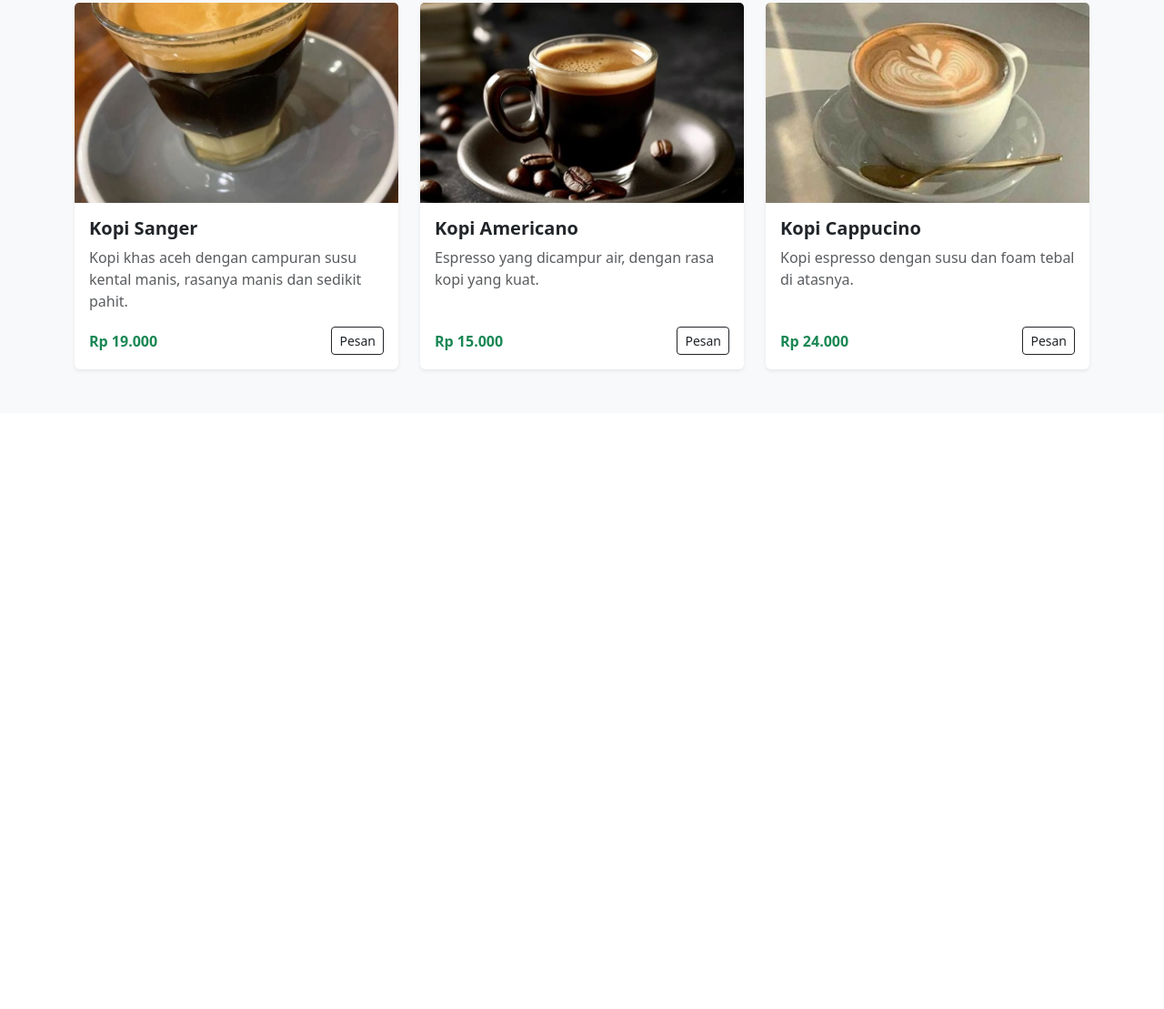
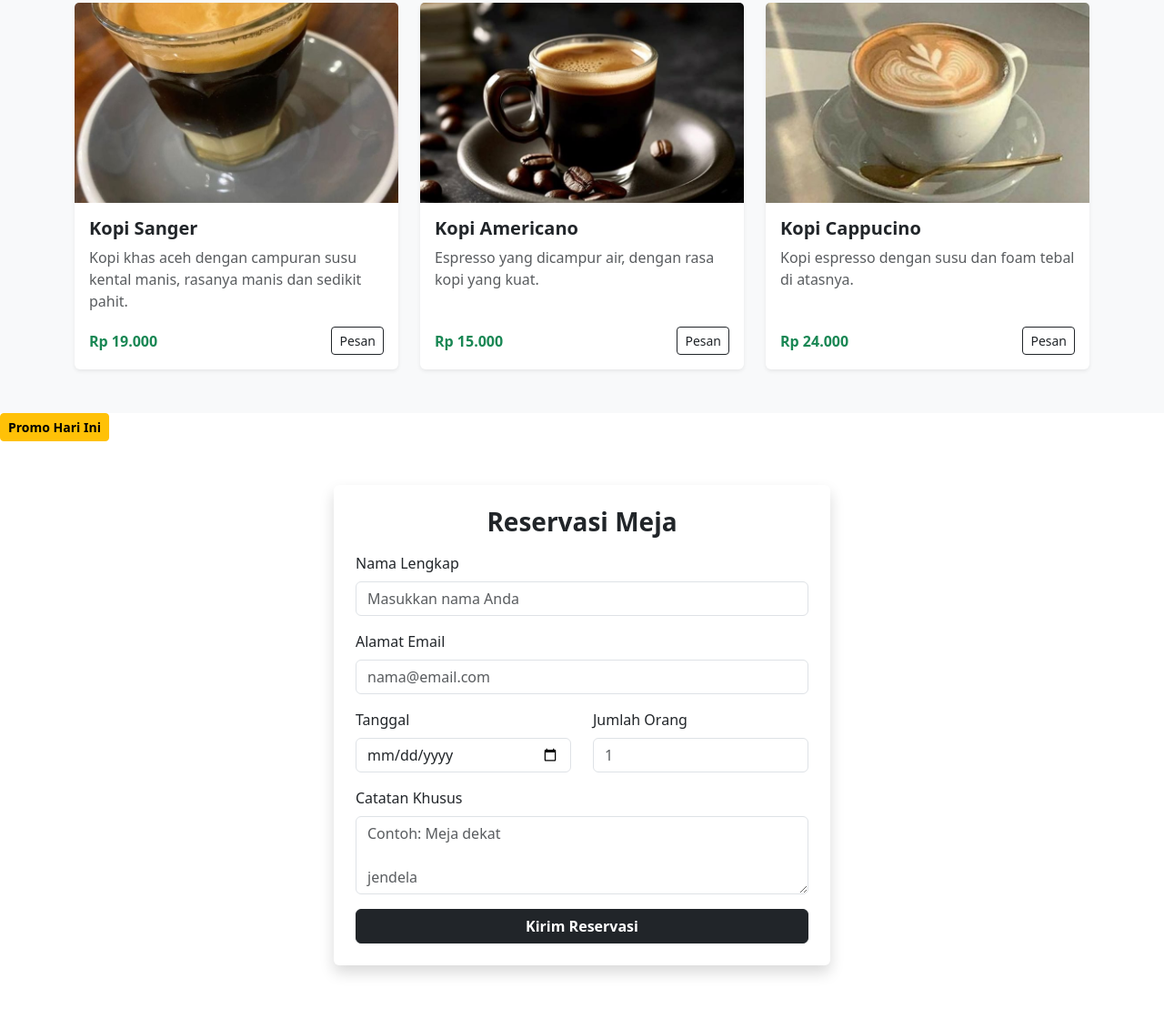
Before and after one commit to nabilaputrinasution12/websitecafe_nabilaputrinst, a plain HTML site: page index.html in a window 1280 px wide. Shown: the part 1558-2667 px from the top of the page at 91% size. Before the commit the page ends 2012 px from the top, so only its background shows below. Drawn offline with nearby package versions, Linux system fonts and the light colour scheme.

Commit message:
menambahkan button

```diff
--- a/index.html
+++ b/index.html
@@ -268,6 +268,126 @@ class="card-img-top" alt="Caffe Latte" style="height: 220px; object-fit: cover;"
  </div>
 
  </section>
+  <!-- Button Modal -->
+  <button type="button" class="btn btn-warning btn-sm fw-bold" data-bs-toggle="modal"
+
+data-bs-target="#promoModal">
+
+ Promo Hari Ini
+
+ </button>
+
+  <!-- Komponen Modal Promo -->
+  <div class="modal fade" id="promoModal" tabindex="-1" aria-labelledby="promoModalLabel" aria-hidden="true">
+
+ <div class="modal-dialog modal-dialog-centered">
+
+ <div class="modal-content">
+
+ <div class="modal-header bg-warning text-dark">
+
+ <h5 class="modal-title fw-bold" id="promoModalLabel">🎉 Promo Spesial Hari Ini!</h5>
+
+ <button type="button" class="btn-close" data-bs-dismiss="modal" aria-label="Close"></button>
+
+ </div>
+
+ <div class="modal-body text-center py-4">
+
+ <h4 class="fw-bold">Diskon 20% All Item</h4> <p class="text-muted">Gunakan kode kupon di bawah ini saat bertransaksi di kasir:</p>
+
+ <div class="badge bg-dark fs-5 p-2 mb-3">AROMAF34</div>
+
+ <p class="small text-danger">*Berlaku hanya untuk pembelian hari ini.</p>
+
+ </div>
+
+ <div class="modal-footer">
+
+ <button type="button" class="btn btn-secondary" data-bs-dismiss="modal">Tutup</button>
+
+ </div>
+
+ </div>
+
+ </div>
+
+ </div>
+
+  <!-- Form Reservasi -->
+ <section id="reservasi" class="py-5">
+
+ <div class="container">
+
+ <div class="row justify-content-center">
+
+ <div class="col-12 col-md-8 col-lg-6">
+
+ <div class="card shadow border-0 p-4">
+
+ <h3 class="text-center fw-bold mb-3">Reservasi Meja</h3>
+
+ <form>
+
+ <div class="mb-3">
+
+ <label for="nama" class="form-label">Nama Lengkap</label>
+
+ <input type="text" class="form-control" id="nama" placeholder="Masukkan nama Anda" required>
+
+ </div>
+
+ <div class="mb-3">
+
+ <label for="email" class="form-label">Alamat Email</label>
+
+ <input type="email" class="form-control" id="email" placeholder="nama@email.com" required>
+
+ </div>
+
+ <div class="row mb-3">
+
+ <div class="col-6">
+
+ <label for="tanggal" class="form-label">Tanggal</label>
+
+ <input type="date" class="form-control" id="tanggal" required>
+
+ </div>
+
+ <div class="col-6">
+
+ <label for="jumlah" class="form-label">Jumlah Orang</label>
+
+ <input type="number" class="form-control" id="jumlah" min="1" placeholder="1" required>
+
+ </div>
+
+ </div>
+
+ <div class="mb-3">
+
+ <label for="catatan" class="form-label">Catatan Khusus</label>
+
+ <textarea class="form-control" id="catatan" rows="3" placeholder="Contoh: Meja dekat
+
+jendela"></textarea>
+
+ </div>
+
+ <button type="submit" class="btn btn-dark w-100 fw-bold">Kirim Reservasi</button>
+
+ </form>
+
+ </div>
+
+ </div>
+
+ </div>
+
+ </div>
+
+ </section>
 
  <!-- Bootstrap 5 JavaScript -->
 
```
